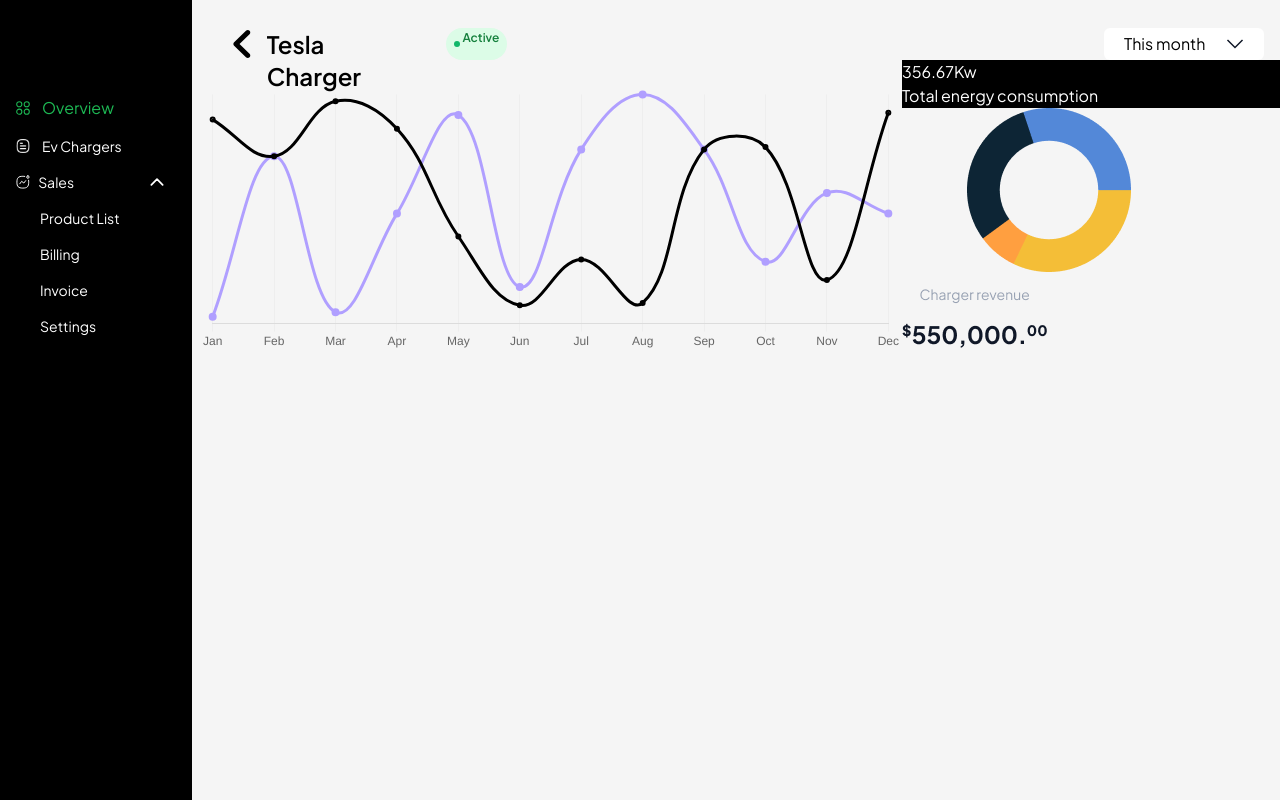
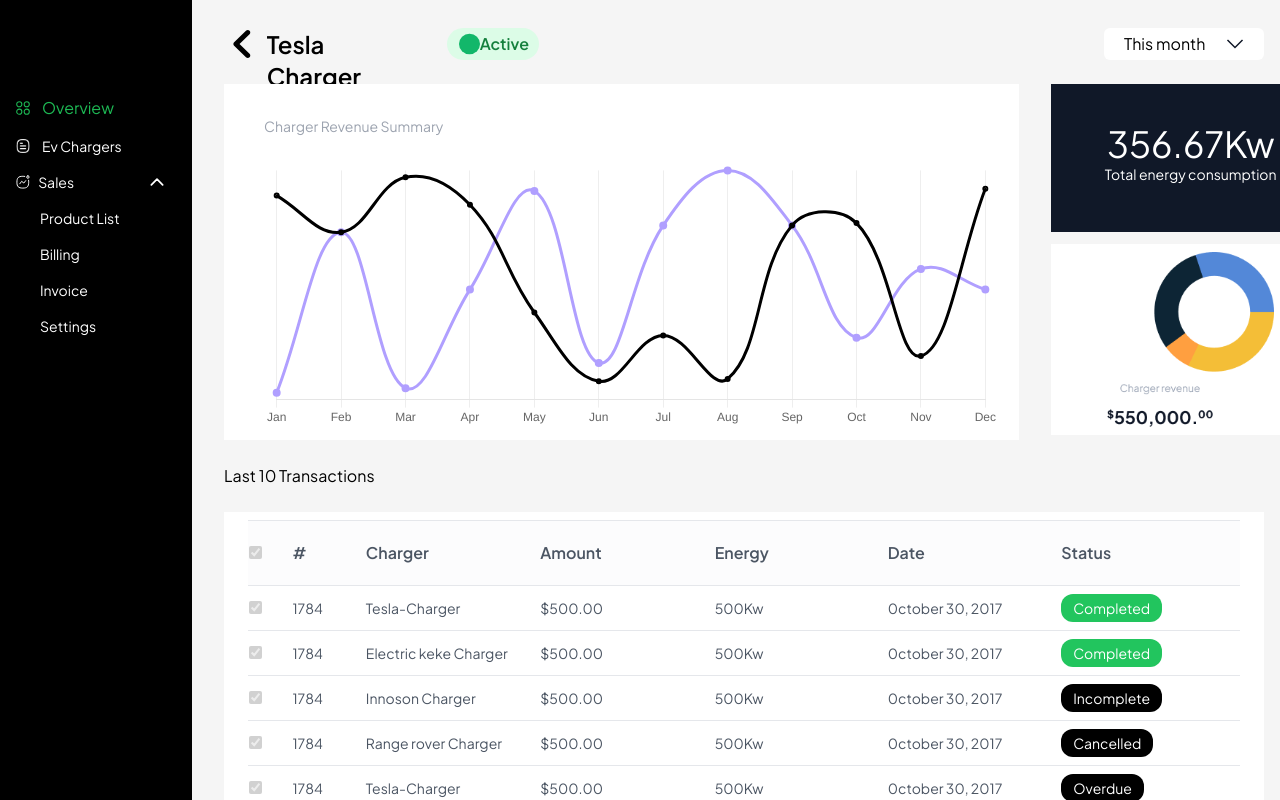
Before and after one commit to Thophylarh/ev-charger, a React (Create React App) app: page /evChargers in a window 1280 px wide. Built offline with nearby package versions, Linux system fonts and the light colour scheme.

Commit message:
chart section for ev-chargers

```diff
--- a/src/components/ev-chargers/ev-chargers.jsx
+++ b/src/components/ev-chargers/ev-chargers.jsx
@@ -4,39 +4,43 @@
 import BackArrow from "../../assets/svg/backArrow.svg";
 import Chart from "../Chart/lineChart";
 import Doughnut  from "../../assets/images/Doughnut.png";
+import Transactions from "../last10Transactions/transactions";
 
 
 const evChargers = () => {
-    return (<div>
-        <div className="flex justify-between pt-[1.75rem] pr-[1.5rem] pl-[2rem]">
+    return (<div className="w-full h-screen overflow-y-scroll">
+        <div className="flex justify-between pt-[1.75rem] pr-[1.5rem] pl-[2rem] ">
             <div className="flex ">
             <img className="pr-[1rem]" src={BackArrow}></img>
             <h4 className="font-bold text-2xl pr-[2rem]">Tesla Charger</h4>
-            <div className="flex justify-between w-16 rounded-full py-0.5  bg-green-100 px-2 font-semibold text-green-700 text-xs "><img className="w-1.5" src={Dot}/> Active</div>
+            <div className="flex justify-between w-24 rounded-full py-1  bg-green-100 px-3 font-semibold text-green-700"><img className="" src={Dot}/> Active</div>
             </div>
 
             <div className="flex w-[10rem] justify-between items-center bg-white rounded-md  px-5 py-1">
             <p className=" text-black font-light font-sm ">This month</p>
             <img src={dropDown}/>
            </div>
+        </div>
 
-        </div>
-        <div className="flex justify-between">
-            <div className="w-[50.25rem] h-[28.5rem]">
-                <div className="h-[18.25rem]">
-
+        <div className="flex justify-between pl-[1.5rem] pt-[1.5rem]" >
+            <div className="bg-white h-full py-[2rem] pl-[2.5rem] pr-[1.25rem]">
+                <div className="h-[18.25rem] w-[45.938rem] ">
+                    <p className="text-gray-400 text-sm font-normal">Charger Revenue Summary</p>
                     <Chart/>
                 </div>
             </div>
-            <div>
-                <div className="w-[24.125rem] bg-black text-white">
-                    <h3>356.67Kw</h3>
-                    <p>Total energy consumption</p>
+            <div className="px-[2rem] ">
+                <div className=" bg-[#101828] text-white flex flex-col justify-center items-center  ">
+                    <h3 className="font-normal text-4xl pt-[40px] mx-[3.5rem] ">356.67Kw</h3>
+                    <p className="font-normal text-sm pb-[48px]">Total energy consumption</p>
                 </div>
-                <div className="w-[24.125rem]" >
-                    <img src={Doughnut}/>
+                <div  className="pt-[0.75rem] ">
+                    <img className="bg-white px-[3.5rem] py-[0.5rem]" src={Doughnut}/>
                 </div>
             </div>
+        </div>
+        <div className="px-[1.5rem]">
+        <Transactions/>
         </div>
     </div>)
 }
```
